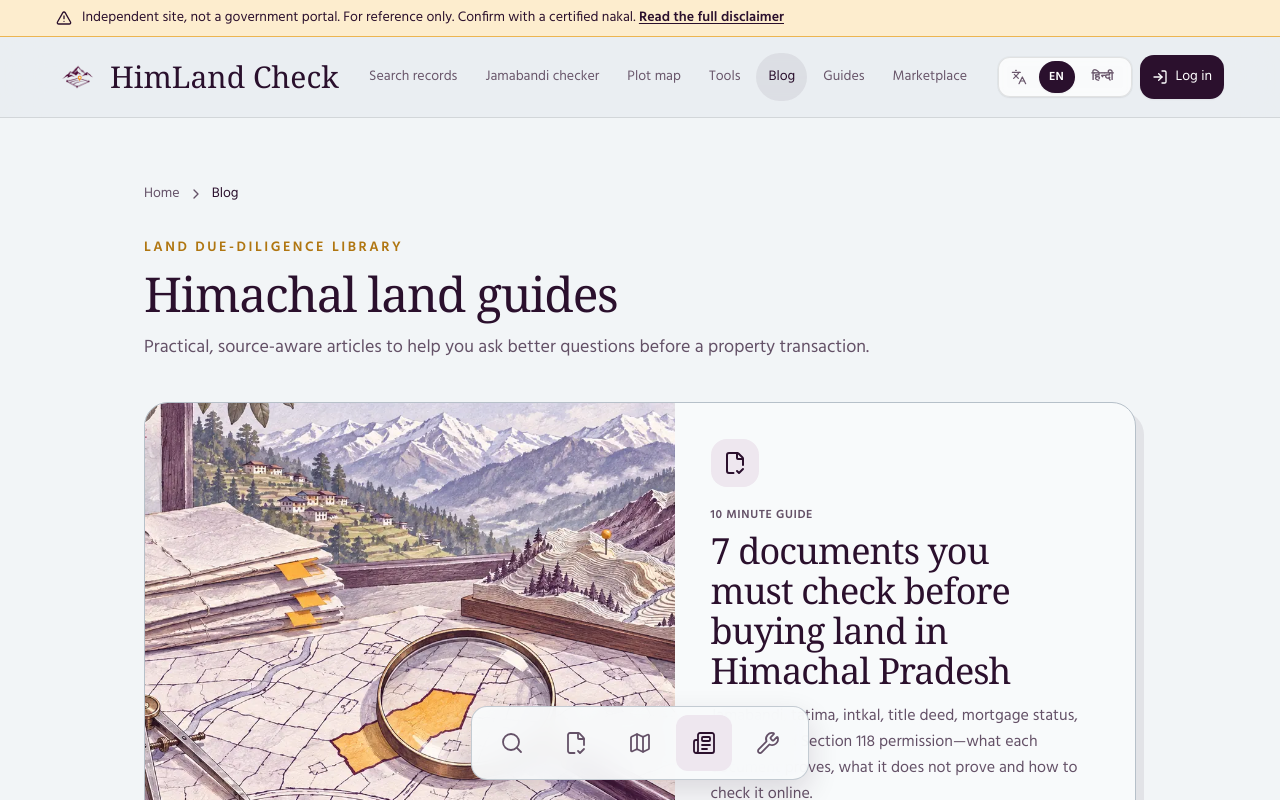
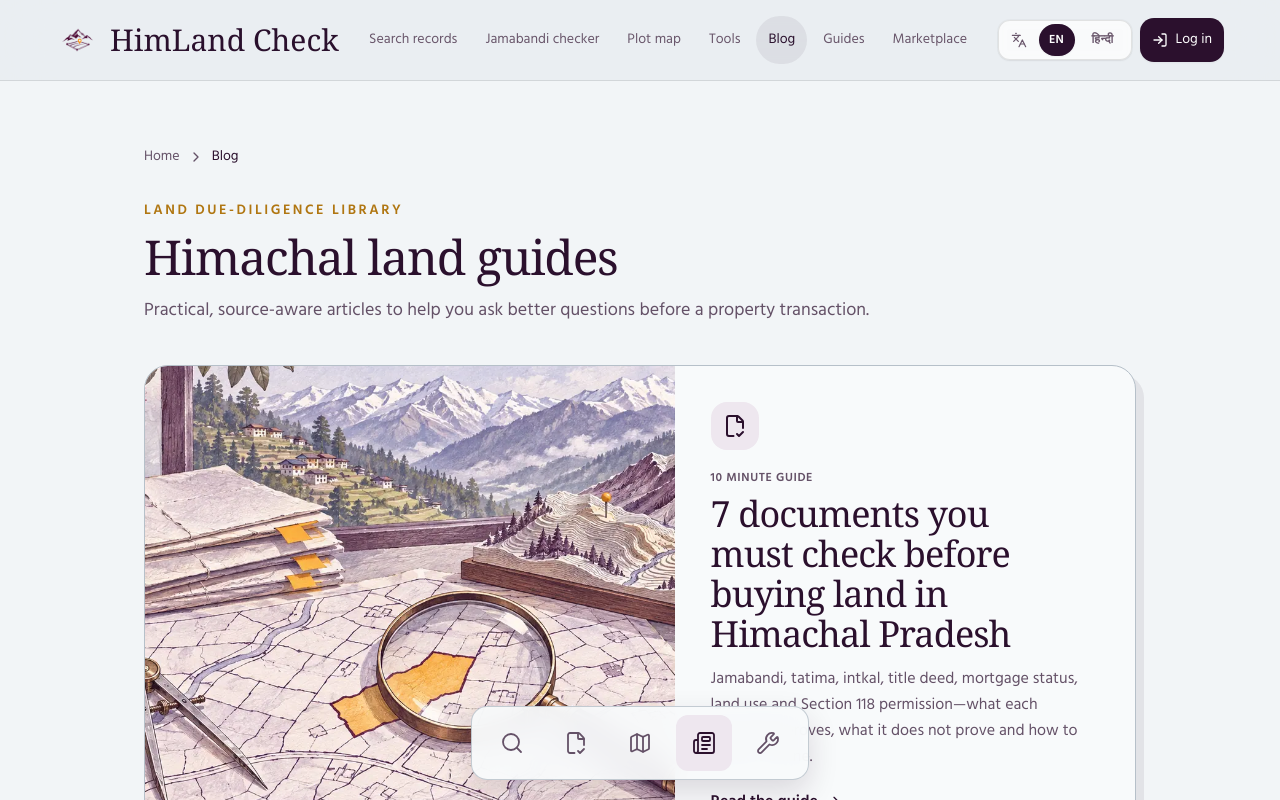
Before and after one commit to rahul300rkv/Himachal-land-records, a Next.js app: page /en/blog in a window 1280 px wide. Shown: the top 800 px of the page. Built offline with nearby package versions, Linux system fonts and the light colour scheme; no server answers.

Commit message:
refactor: remove persistent disclaimer banner

```diff
--- a/src/app/[locale]/layout.tsx
+++ b/src/app/[locale]/layout.tsx
@@ -4,7 +4,6 @@ import { NextIntlClientProvider, hasLocale } from 'next-intl';
 import { getMessages, getTranslations, setRequestLocale } from 'next-intl/server';
 import { notFound } from 'next/navigation';
 import { JsonLd } from '@/components/seo/JsonLd';
-import { DisclaimerBanner } from '@/components/layout/DisclaimerBanner';
 import { Footer } from '@/components/layout/Footer';
 import { DesktopMagnificationDock } from '@/components/layout/DesktopMagnificationDock';
 import { MobileQuickDock } from '@/components/layout/MobileQuickDock';
@@ -175,8 +174,6 @@ export default async function LocaleLayout({ children, params }: Props) {
             {t('skipToContent')}
           </a>
 
-          {/* Legal notice stays visible on every page */}
-          <DisclaimerBanner />
           <Header />
           <main id="main" className="flex-1 pb-20 lg:pb-24">
             {children}
```
